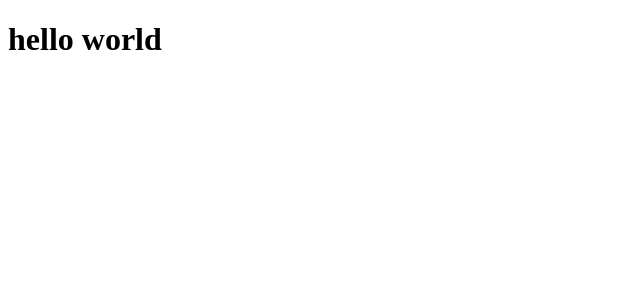
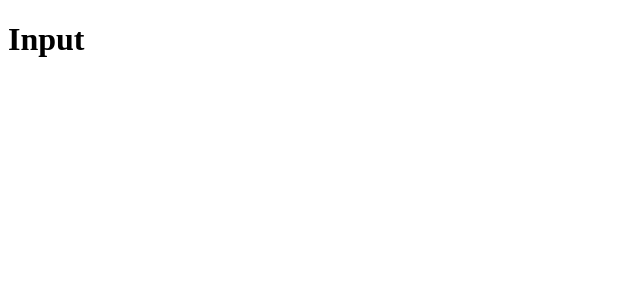
Before and after one commit to hisbanbardai/todo-PERN, a React (Vite) app in the folder client/: page / in a window 1280 px wide. Shown: the top 300 px of the page, without its empty margins (0-640 px from the left). Built offline with nearby package versions, Linux system fonts and the light colour scheme.

Commit message:
Create TodoInput component

```diff
--- a/client/src/App.jsx
+++ b/client/src/App.jsx
@@ -1,3 +1,5 @@
+import TodoInput from "./components/TodoInput/TodoInput";
+
 export default function App() {
-  return <h1>hello world</h1>;
+  return <TodoInput />;
 }
--- /dev/null
+++ b/client/src/components/TodoInput/TodoInput.jsx
@@ -0,0 +1,3 @@
+export default function TodoInput() {
+  return <h1>Input</h1>;
+}
```
Also changed, not shown: client/src/components/TodoInput/TodoInput.module.css (added).
